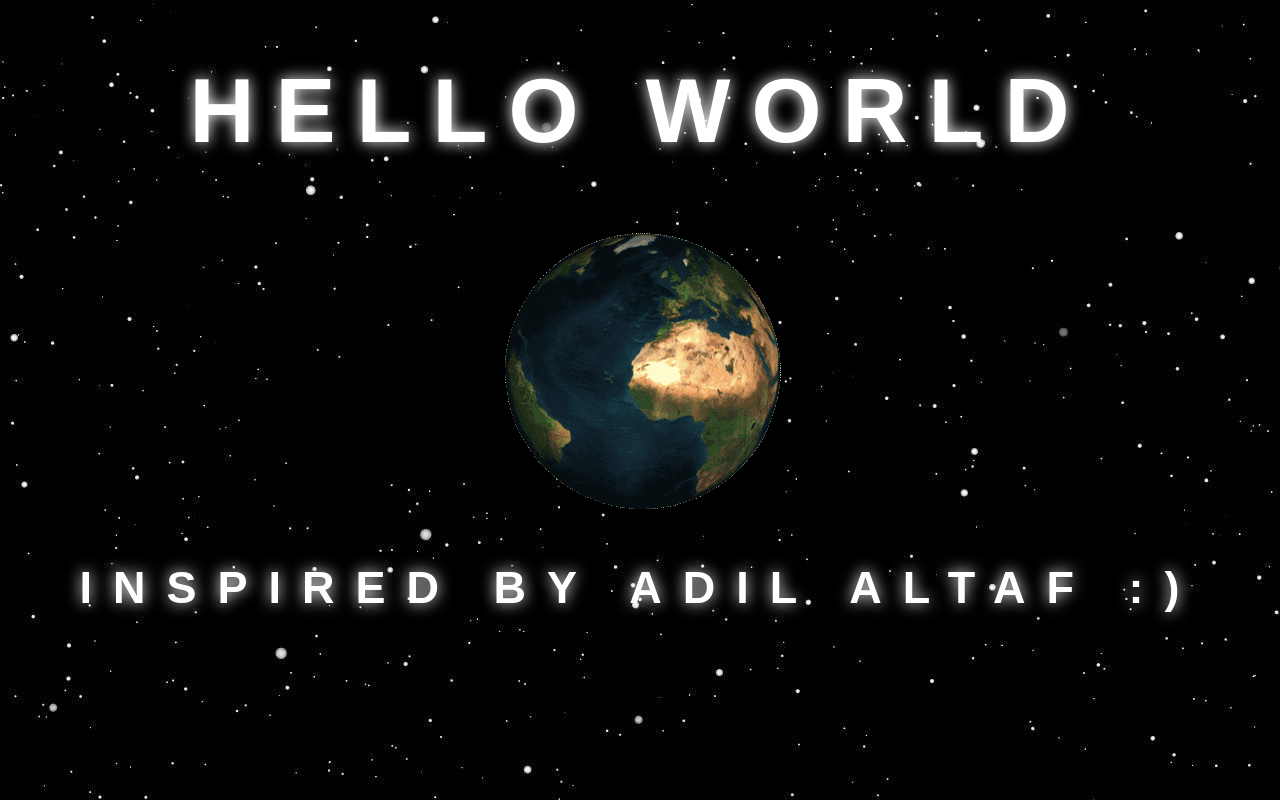
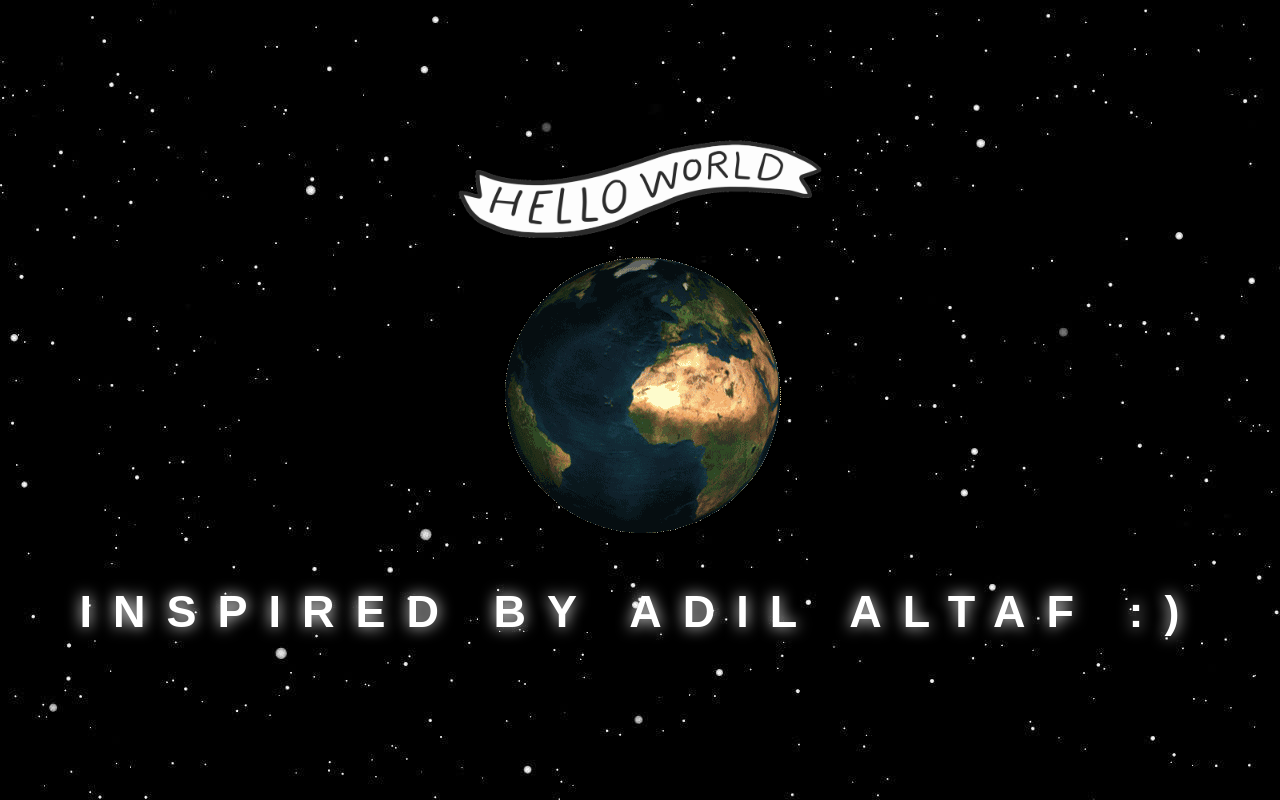
Before and after one commit to MWA-CH/PCBootcamp, a plain HTML site: page index.html in a window 1280 px wide. Drawn offline with Linux system fonts and the light colour scheme.

Commit message:
hello world gif

```diff
--- a/index.html
+++ b/index.html
@@ -8,8 +8,10 @@
 </head>
 
 <body>
+    <div class="helloworld">
+        <img src="images/helloworld.gif" alt="Hello World" width="400">
+    </div>
     <div class="world">
-        <h1>Hello World</h1>
         <img src="images/world.gif" alt="spinning world">
         <h2>Inspired by Adil Altaf :)</h2>
     </div>
@@ -23,13 +25,10 @@
             text-align: center;
         }
 
-        h1 {
-            font-family: Arial, Helvetica, sans-serif;
-            font-size: 6rem;
-            color: white;
-            letter-spacing: 1.4rem;
-            text-transform: uppercase;
-            text-shadow: 0rem 0rem 1rem white;
+        div.helloworld {
+            text-align: center;
+            height: 240px;
+
         }
 
         h2 {
```
Also changed, not shown: images/helloworld.gif (added).
